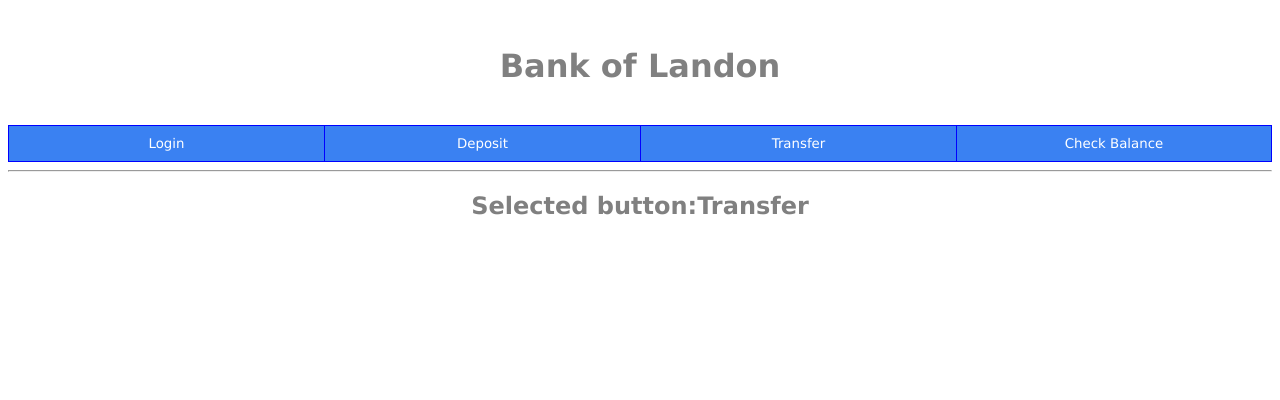
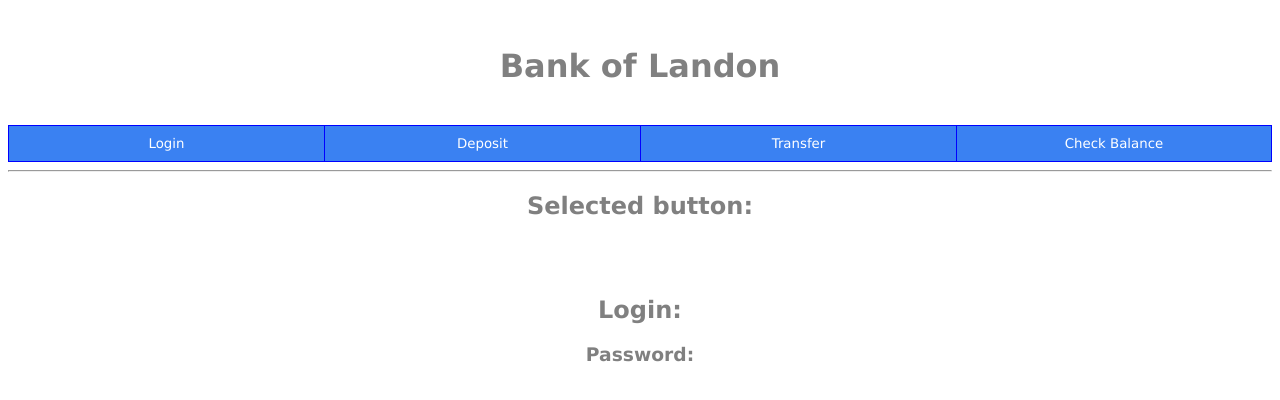
Before and after one commit to lcurtis22/Bank-of-Landon, a plain HTML site: page index.html in a window 1280 px wide. Both pictures are taken after a click on the button "Transfer". Drawn offline with Linux system fonts and the light colour scheme.

Commit message:
Testing HTML Body changing
Trying to figure out how to change the body of the html page with each different click.

```diff
--- a/index.html
+++ b/index.html
@@ -4,23 +4,19 @@
 Bank of Landon</title>
 <link rel="stylesheet" href="css/style.css">
 <script type = "text/javascript" src="js/button.js"></script>
-</head>
-<body>
 <center>
 <br>
 <h1><vfont> Bank of Landon </vfont></h1><br>
 <div class="btn-group" style="width:100%">
   <button style="width:25%" onClick="buttonChange('Login')">Login</button>
   <button style="width:25%" onClick="buttonChange('Deposit')">Deposit</button>
-  <button style="width:25%" onClick="buttonChange('Transfer')">Transfer</button>
+  <button style="width:25%" onClick="buttonChangePage()">Transfer</button>
   <button style="width:25%" onClick="buttonChange('Check Balance')">Check Balance</button>
-</div>
-
-<hr>
+</div><hr>
+</head>
+<body>
 
 <h2 id = buttonText><vfont>Selected button:</vfont></h2>
-
-<script src="js/button.js"></script>
 
 <br><br>
 </center>
--- a/js/button.js
+++ b/js/button.js
@@ -3,3 +3,8 @@ function buttonChange(button) {
 
   document.getElementById("buttonText").innerHTML  = "<vfont>Selected button:" + button + "</vfont>";
 }
+
+function buttonChangePage(){
+	document.body.innerHTML += "<center><h2><vfont>Login:</vfront></h2></center>";
+	document.body.innerHTML += "<center><h3><vfont>Password:</vfront></h2></center>";
+}
```
